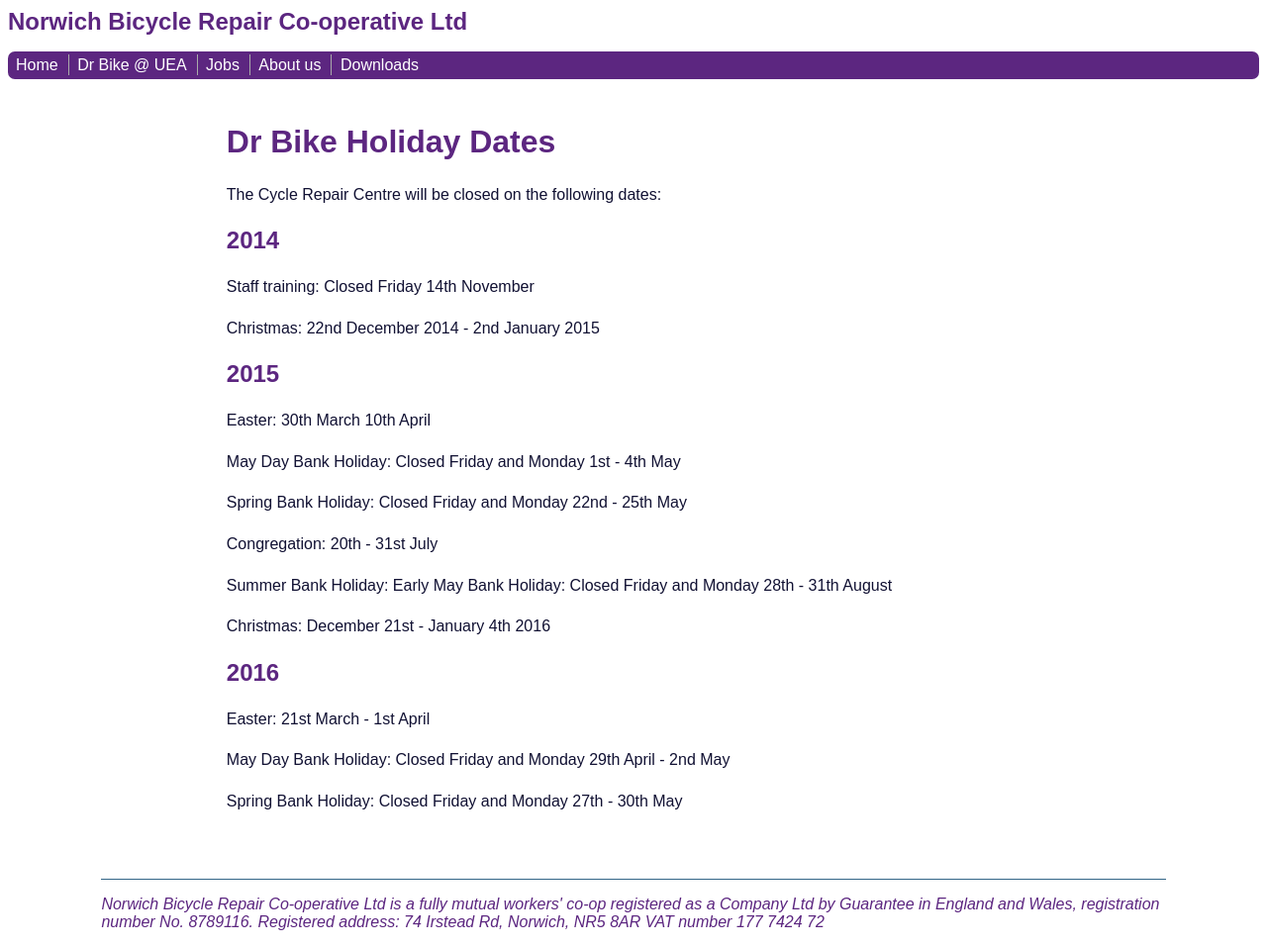
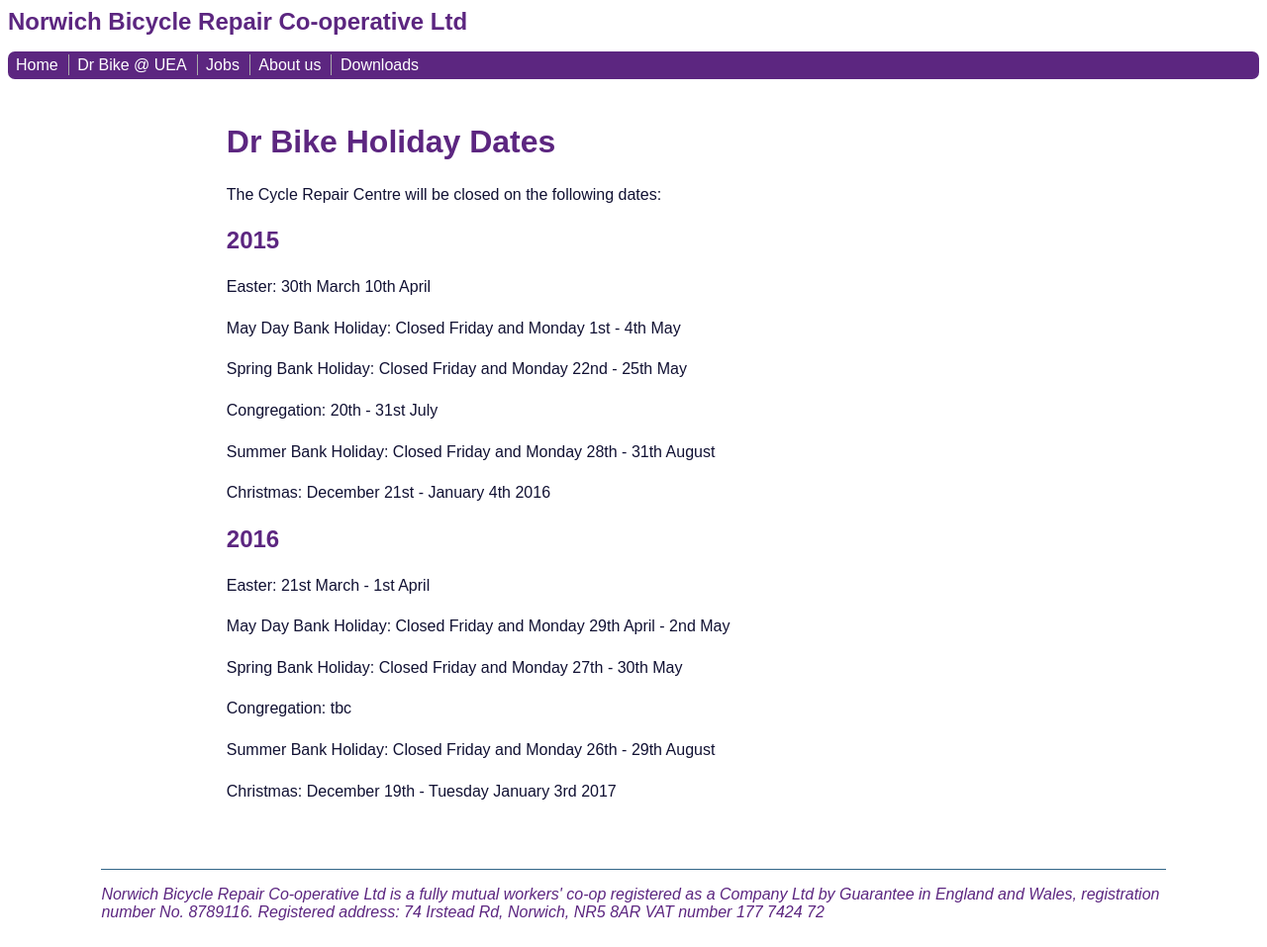
Before and after one commit to norwichbicyclerepaircooperative/norwichbicyclerepaircooperative.github.io, a Jekyll site: the page built from holiday-dates/index.md, in a window 1280 px wide. Shown: the whole page at 99% size. Built offline with Jekyll 4.4.1, drawn with Linux system fonts in a browser that asks for light colours.

Commit message:
Update index.md

```diff
--- a/holiday-dates/index.md
+++ b/holiday-dates/index.md
@@ -7,11 +7,6 @@
 
 The Cycle Repair Centre will be closed on the following dates:
 
-## 2014
-
-Staff training: Closed Friday 14th November
-
-Christmas: 22nd December 2014 - 2nd January 2015
 
 ## 2015
 
@@ -23,7 +18,7 @@
 
 Congregation: 20th - 31st July
 
-Summer Bank Holiday: Early May Bank Holiday: Closed Friday and Monday 28th - 31th August
+Summer Bank Holiday: Closed Friday and Monday 28th - 31th August
 
 Christmas: December 21st - January 4th 2016
 
@@ -34,3 +29,9 @@
 May Day Bank Holiday: Closed Friday and Monday 29th April - 2nd May
 
 Spring Bank Holiday: Closed Friday and Monday 27th - 30th May
+
+Congregation: tbc
+
+Summer Bank Holiday: Closed Friday and Monday 26th - 29th August
+
+Christmas: December 19th - Tuesday January 3rd 2017
```
